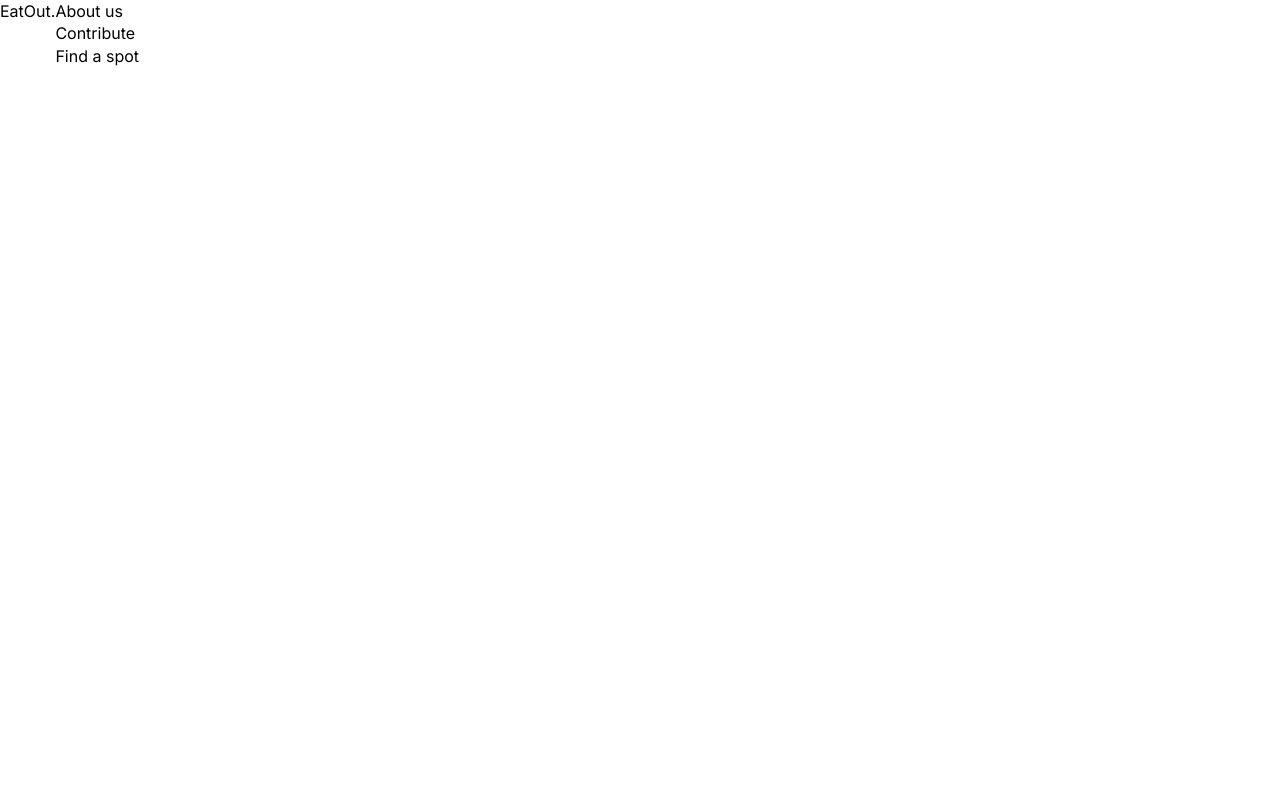
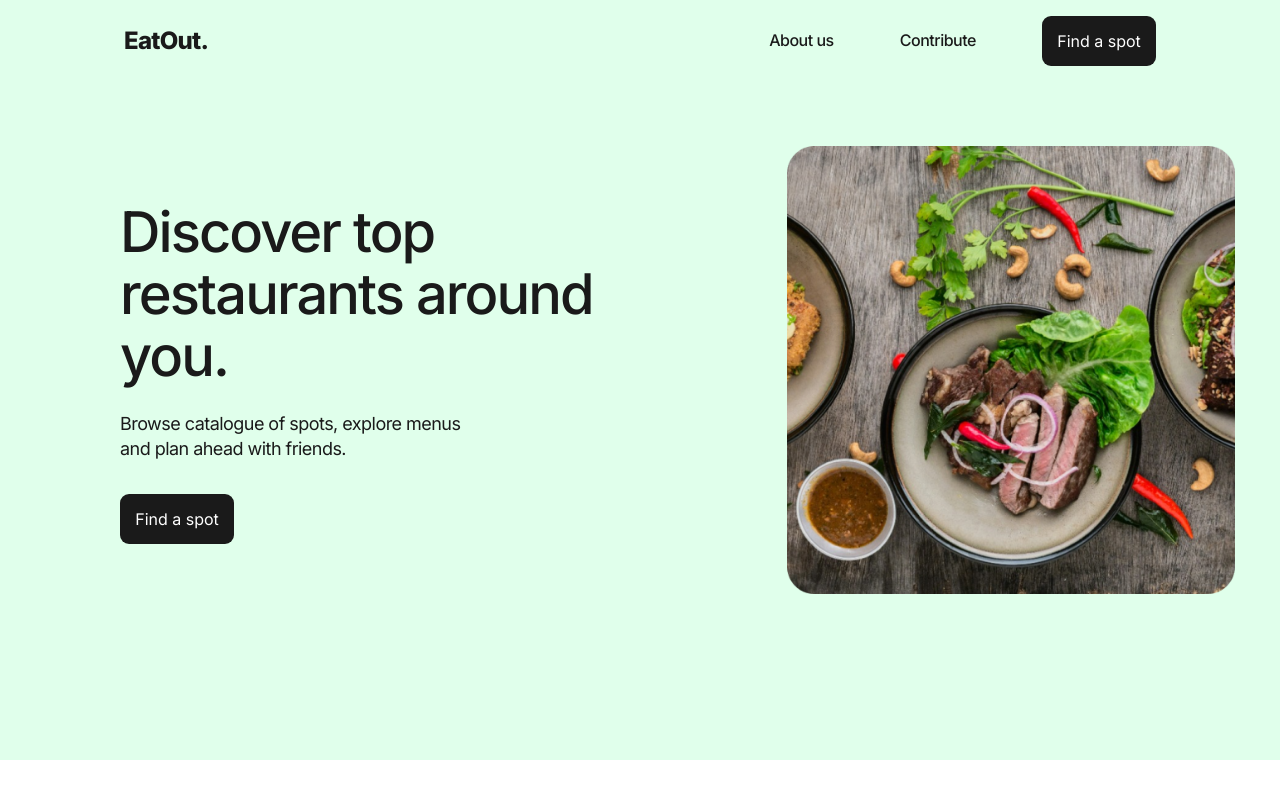
Before and after one commit to VectorChi/eatout, a plain HTML site: page index.html in a window 1280 px wide. Drawn offline with Linux system fonts and the light colour scheme.

Commit message:
added big container, nav bar , welcome message to the home page

```diff
--- a/index.html
+++ b/index.html
@@ -15,22 +15,41 @@
 </head>
 
 <body>
+    <div class="big-container">
     <header>
         <!-- Nav bar -->
         <nav class="top-nav flex-row">
-            <p class="logo">EatOut.</p>
-            <div class="nav-right-side">
+            <div class="nav-left-side">
+            <p>EatOut.</p>
+            </div>
+            <div class="nav-right-side flex-row">
                 <ul>
                     <li class="nav-link"><a href="#">About us</a></li>
                     <li class="nav-link"><a href="#">Contribute</a></li>
                 </ul>
-                <a class="link-button" href="#">Find a spot</a>
+                <a class="link-button btn" href="#">Find a spot</a>
             </div>
         </nav>
 
         <!-- hero -->
 
     </header>
+
+
+    <div class="container flex-row">
+        <div class="left">
+            <h3>Discover top <br>restaurants around <br>you.</h3>
+            <p>Browse catalogue of spots, explore menus <br> and plan ahead with friends.</p>
+            <a class="btn" href="#">Find a spot</a>
+        </div>
+        <div class="right">
+            <img src="/Images/Big Img.png" alt="">
+        </div>
+    </div>
+    </div>
+
+
+
 
 
 
--- a/styles/pagestyles/hompage.css
+++ b/styles/pagestyles/hompage.css
@@ -0,0 +1,88 @@
+.big-container{
+    background: #E0FFEB;
+    padding-top: 1rem;
+    padding-bottom: 5rem;
+}
+
+.top-nav{
+    justify-content: space-between;
+    width: 79.5rem;
+    align-items: center;
+    margin: 0 auto;
+
+}
+.nav-left-side{
+    color: #1A1A1A;
+        font-family: Inter;
+        font-size: 24px;
+        font-style: normal;
+        font-weight: 800;
+        line-height: 110.938%;
+        letter-spacing: -0.72px;
+        margin-left: 7.5rem;
+}
+.nav-right-side{
+    display: flex;
+        align-items: center;
+        margin-right: 7.5rem;
+}
+.nav-right-side ul{
+    display: flex;
+}
+.nav-right-side ul li{
+    color: #1A1A1A;
+        font-family: Inter;
+        font-size: 1rem;
+        font-style: normal;
+        font-weight: 500;
+        line-height: 110.938%;
+        letter-spacing: -0.48px;
+        margin-right: 4.125rem;
+}
+.btn{
+    border-radius: 9px;
+    background: #1A1A1A;
+    color: white;
+    display: flex;
+        width: 114px;
+        padding: 14px 12px;
+        justify-content: center;
+        align-items: center;
+        gap: 10px;
+}
+.container{
+    align-items: center;
+    margin: 5rem auto;
+    gap: 7rem;
+}
+.left{
+    margin-left: 7.5rem;
+}
+.right{
+    margin-right: 7.5rem;
+}
+.left h3{
+    color: #1A1A1A;
+        font-family: Inter;
+        font-size: 3.5rem;
+        font-style: normal;
+        font-weight: 500;
+        line-height: 110.938%;
+        width: 34.6875rem;
+        letter-spacing: -1.92px;
+        margin-bottom: 1.5rem;
+}
+.left p{
+    color: #1A1A1A;
+        font-family: Inter;
+        font-size: 18px;
+        font-style: normal;
+        font-weight: 400;
+        line-height: 140%;
+        letter-spacing: -0.54px;
+        margin-bottom: 2rem;
+}
+.right img{
+    width: 28rem;
+        height: 28rem;
+}
```
Also changed, not shown: Images/Big Img.png (added), Images/Rectangle 2 (1).png (added), Images/Rectangle 2.png (added), Images/Rectangle 3 (1).png (added), Images/Rectangle 3.png (added), Images/Rectangle 4 (1).png (added), Images/Rectangle 4.png (added).
